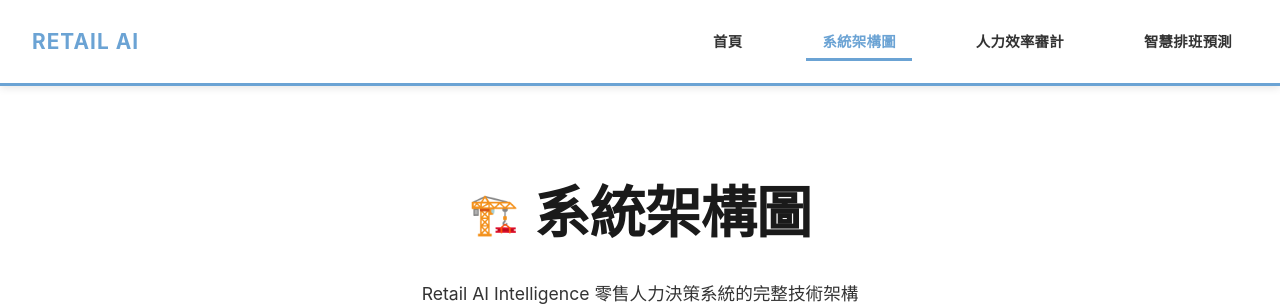
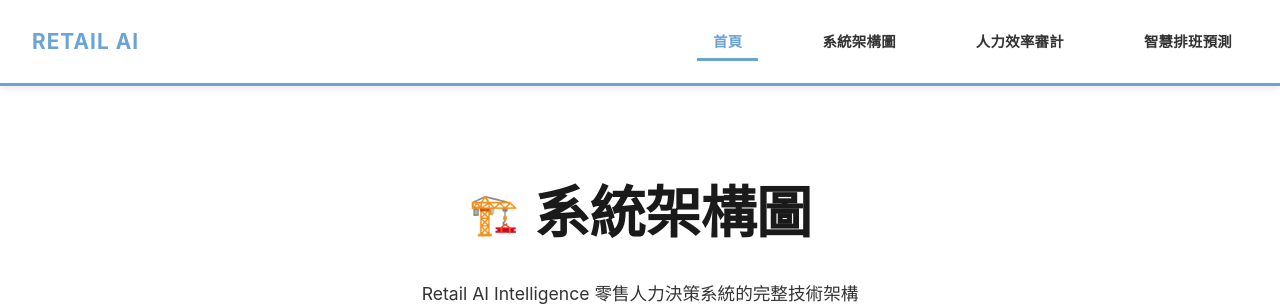
Before and after one commit to lala850307-glitch/Retail-Workforce-Planner, a FastAPI app: page /system_architecture in a window 1280 px wide. Shown: the top 308 px of the page. Run offline with FastAPI, Linux system fonts and the light colour scheme; parts of the project's set-up code (start-up, migrations or seed data) failed here and were passed over.

Commit message:
api修改

```diff
--- a/main.py
+++ b/main.py
@@ -118,7 +118,7 @@ async def get_architecture_page(request: Request):
 async def get_audit_page(request: Request):
     return templates.TemplateResponse("labor_efficiency_audit.html", {"request": request})
 
-@app.get("/pages/forecast", tags=["頁面導覽"])
+@app.get("/smart_staffing_forecast", tags=["頁面導覽"])
 async def get_forecast_page(request: Request):
     # 預設參數 (Store 2, April)
     store_id, month = 2, 4
@@ -245,13 +245,13 @@ async def index(request: Request):
     """主首頁入口"""
     return templates.TemplateResponse(request=request, name="index.html")
 
-@app.get("/pages/audit", tags=["頁面導覽"])
+@app.get("/Labor_Efficiency_Audit", tags=["頁面導覽"])
 async def get_audit_page(request: Request):
     """人力審計與業績平衡頁面"""
     # 對應妳的 Labor Efficiency Audit.html
     return templates.TemplateResponse(request=request, name="Labor Efficiency Audit.html")
 
-@app.get("/pages/forecast", tags=["頁面導覽"])
+@app.get("/smart_staffing_forecast", tags=["頁面導覽"])
 async def get_forecast_page(request: Request):
     """智慧排班預測頁面"""
     # 這裡可以根據妳原本的 get_forecast_page 邏輯加入 AOV 查詢
--- a/templates/Labor_Efficiency_Audit.html
+++ b/templates/Labor_Efficiency_Audit.html
@@ -11,7 +11,7 @@
         .container { max-width: 1100px; margin: auto; padding: 20px; }
 
         /* 導航列補丁：確保不被 body 背景影響 */
-        .navbar { background: #1a1a1a; }
+        .navbar { background: #ffffff; }
 
         .card { background: white; border-radius: 12px; padding: 25px; box-shadow: 0 4px 15px rgba(0,0,0,0.05); margin-bottom: 20px; }
         .header-title { display: flex; align-items: center; margin-bottom: 25px; border-bottom: 3px solid #1a2a6c; padding-bottom: 15px; }
@@ -58,7 +58,7 @@
                 <li><a href="/" class="nav-link">首頁</a></li>
                 <li><a href="/system_architecture" class="nav-link">系統架構圖</a></li>
                 <li><a href="/Labor_Efficiency_Audit" class="nav-link active">人力效率審計</a></li>
-                <li><a href="/pages/forecast" class="nav-link">智慧排班預測</a></li>
+                <li><a href="/smart_ataffing_forecast" class="nav-link">智慧排班預測</a></li>
             </ul>
         </div>
     </nav>
--- a/templates/index.html
+++ b/templates/index.html
@@ -15,7 +15,7 @@
                 <li><a href="/" class="nav-link active">首頁</a></li>
                 <li><a href="/system_architecture" class="nav-link">系統架構圖</a></li>
                 <li><a href="/Labor_Efficiency_Audit" class="nav-link">人力效率審計</a></li>
-                <li><a href="/pages/forecast" class="nav-link">智慧排班預測</a></li>
+                <li><a href="/smart_staffing_forecast" class="nav-link">智慧排班預測</a></li>
             </ul>
         </div>
     </nav>
--- a/templates/system_architecture_diagram.html
+++ b/templates/system_architecture_diagram.html
@@ -112,10 +112,10 @@
         <div class="nav-container">
             <div class="nav-logo">RETAIL AI</div>
             <ul class="nav-menu">
-                <li><a href="/index.html" class="nav-link">首頁</a></li>
-                <li><a href="/system_architecture_diagram.html" class="nav-link active">系統架構圖</a></li>
-                <li><a href="/labor_efficiency_audit.html" class="nav-link">人力效率審計</a></li>
-                <li><a href="/forecast.html" class="nav-link">智慧排班預測</a></li>
+                <li><a href="/" class="nav-link active">首頁</a></li>
+                <li><a href="/system_architecture＿diagram" class="nav-link">系統架構圖</a></li>
+                <li><a href="/Labor_Efficiency_Audit" class="nav-link">人力效率審計</a></li>
+                <li><a href="/smart_staffing_forecast" class="nav-link">智慧排班預測</a></li>
             </ul>
         </div>
     </nav>
```
Also changed, not shown: 1 other file.
